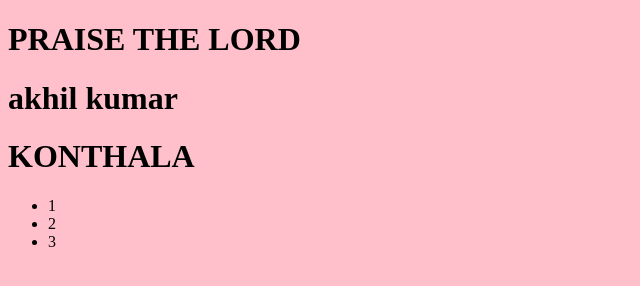
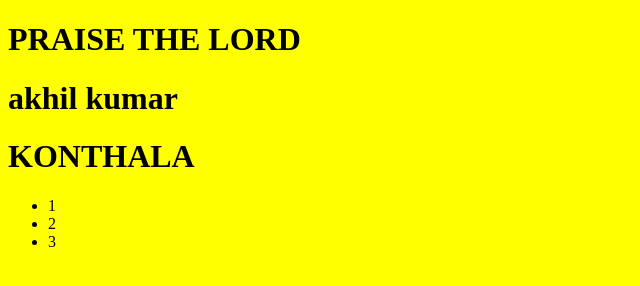
Before and after one commit to AKHILKUMAR1400/EDUSAPRK, a plain HTML site: page index.html in a window 1280 px wide. Shown: the whole page, without its empty margins (0-640 px from the left). Drawn offline with Linux system fonts and the light colour scheme.

Commit message:
yellowbg

```diff
--- a/index.html
+++ b/index.html
@@ -5,7 +5,7 @@
     <meta name="viewport" content="width=device-width, initial-scale=1.0">
     <title>Document</title>
 </head>
-<body bgcolor="pink">
+<body bgcolor="yellow">
     <h1>PRAISE THE LORD</h1>
     <h1>akhil kumar</h1>
     <H1>KONTHALA</H1>
```
